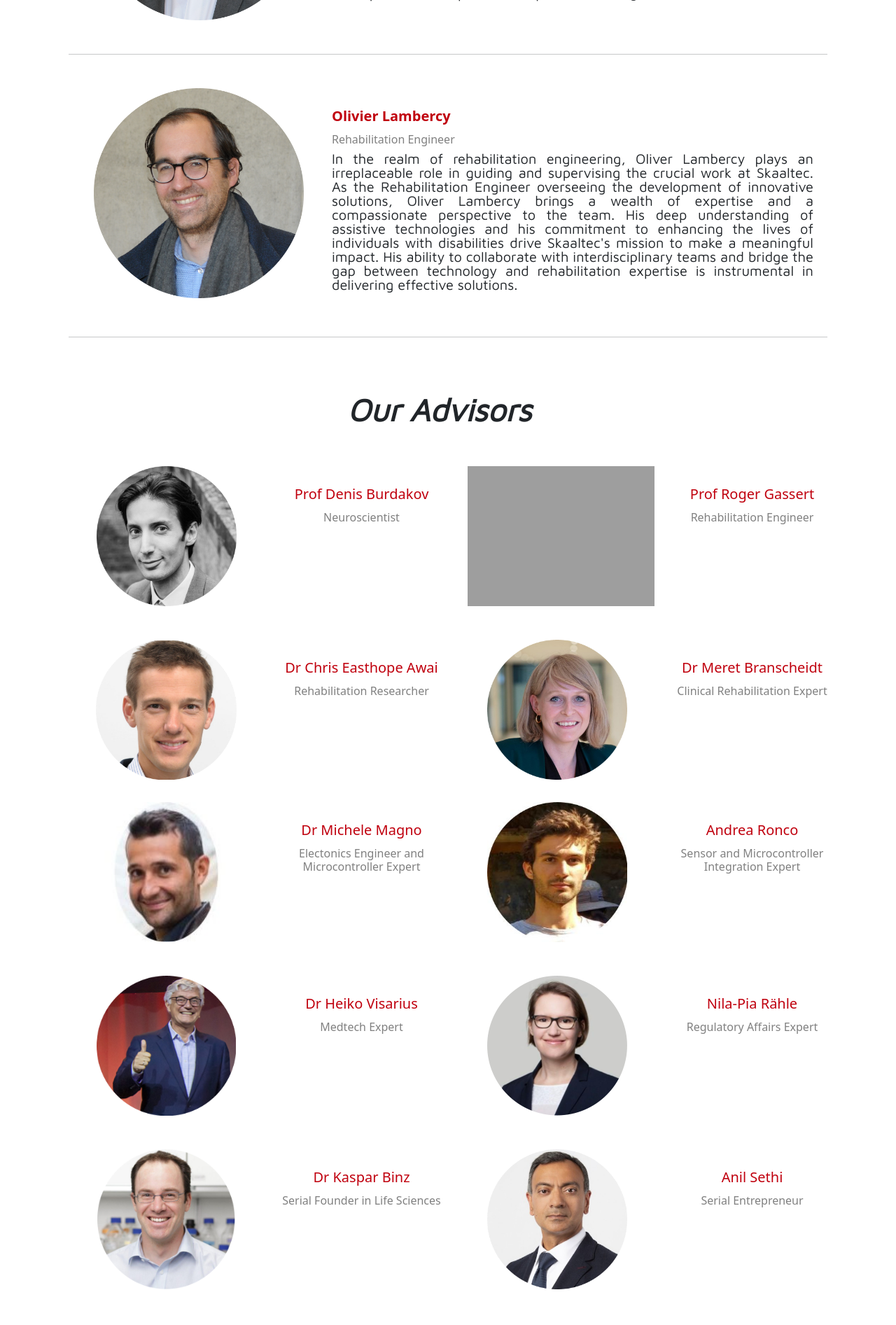
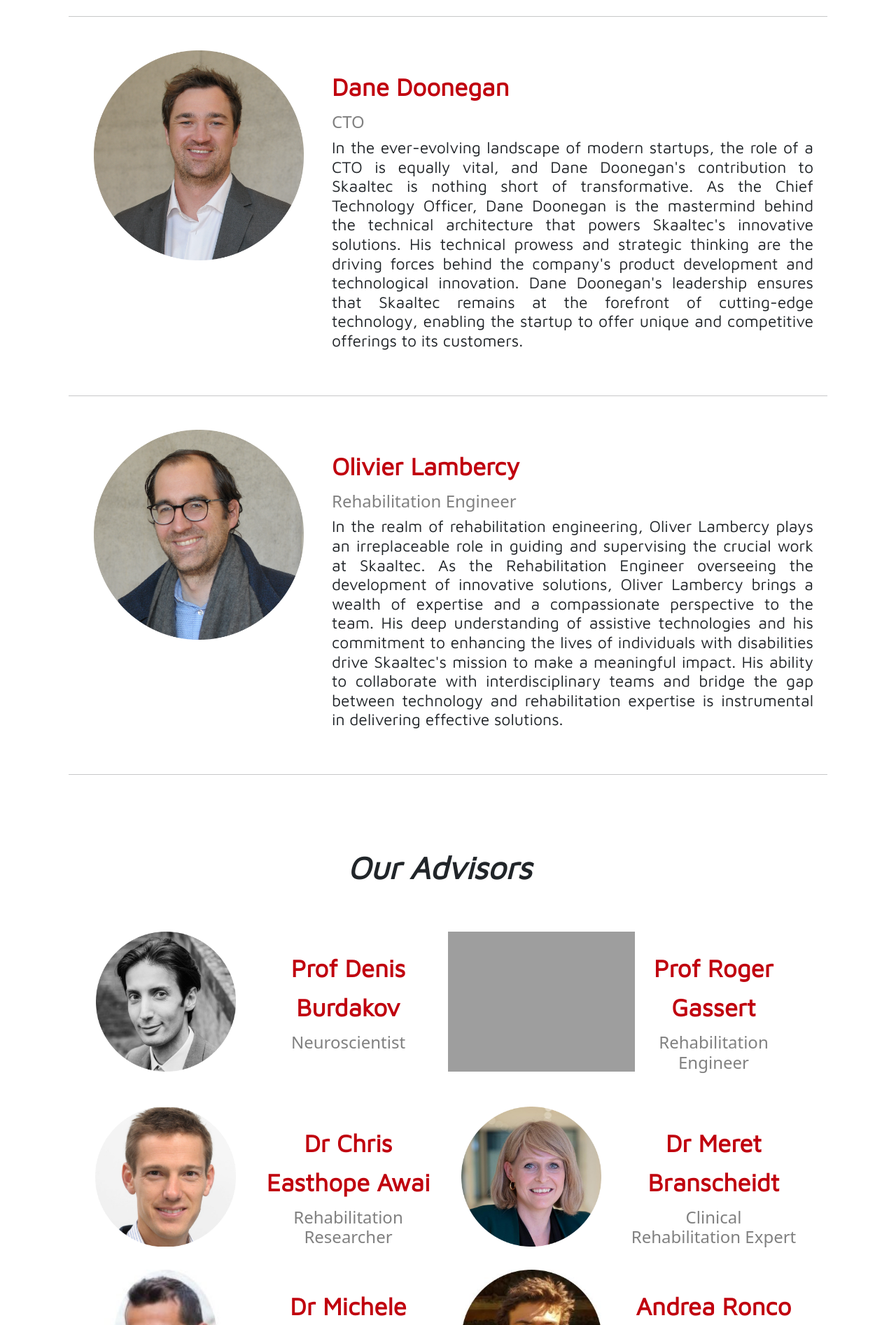
Before and after one commit to DanieleBuson/webapp_test8, a Django app: page /aboutus/ in a window 1280 px wide. Shown: the part 1853-3746 px from the top of the page at 70% size. Run offline with Django 4.2, Linux system fonts and the light colour scheme; some libraries are stand-ins or nearby versions; grey boxes are pictures that could not be loaded.

Commit message:
changed font size and justify to be responsive. fixed about us centered the advisors

```diff
--- a/skaaltec_test8/templates/skaaltec_test8/aboutus.html
+++ b/skaaltec_test8/templates/skaaltec_test8/aboutus.html
@@ -21,17 +21,17 @@
                 <br>
                 <br>
                 <br>
-                <h1 class="display-4" style="font-size: 60; line-height: 1.6;"><b><i>About us</i></b></h1>
+                <h1 class="display-4"><b><i>About us</i></b></h1>
                 <hr class="my-4">
                 <br>
                 <div class="row">
                     <div class="col-xl-8">
-                        <p class="lead col-xl-10" style="text-align: justify; text-justify: inter-word;">At Skaaltec, our extensive
+                        <p class="text col-xl-10">At Skaaltec, our extensive
                             scientific and technical expertise and our
                             dedication will make cutting-edge rehabilitation
                             systems widely accessible to patients in need.</p>
                         <br>
-                        <p class="lead col-xl-10" style="text-align: justify; text-justify: inter-word;">
+                        <p class="text col-xl-10">
                             The vision of SmartVNS arose from recognising clear gaps in the
                             current state of the art for stroke neurorehabilitation. As a team
                             of neuroscientists and engineers, with a network of clinicians in the
@@ -76,9 +76,9 @@
                 </div>
                 <div class="col-xl-8 col-md-12">
                     <br>
-                    <h5 style="color: rgb(192, 0, 14); line-height: 1.6;"><b>Paulius Viskaitis</b></h5>
-                    <h6 style="color: grey;">CEO</h6>
-                    <p style="text-align: justify; text-justify: inter-word;">In the dynamic world of startups, the role of a CEO is undeniably pivotal,
+                    <h3 style="color: rgb(192, 0, 14); line-height: 1.6;"><b>Paulius Viskaitis</b></h3>
+                    <h4 style="color: grey;">CEO</h4>
+                    <p class="text">In the dynamic world of startups, the role of a CEO is undeniably pivotal,
                         and Paulius Viskaitis's leadership at Skaaltec exemplifies this significance.
                         As the captain of the ship, Paulius Viskaitis's vision, determination,
                         and strategic acumen set the course for Skaaltec's journey.
@@ -97,9 +97,9 @@
                 </div>
                 <div class="col-xl-8 col-md-12">
                     <br>
-                    <h5 style="color: rgb(192, 0, 14); line-height: 1.6;"><b>Dane Doonegan</b></h5>
-                    <h6 style="color: grey;">CTO</h6>
-                    <p style="text-align: justify; text-justify: inter-word;">In the ever-evolving landscape of modern startups, the role
+                    <h3 style="color: rgb(192, 0, 14); line-height: 1.6;"><b>Dane Doonegan</b></h3>
+                    <h4 style="color: grey;">CTO</h4>
+                    <p class="text">In the ever-evolving landscape of modern startups, the role
                         of a CTO is equally vital, and Dane Doonegan's contribution to Skaaltec
                         is nothing short of transformative. As the Chief Technology
                         Officer, Dane Doonegan is the mastermind behind the technical architecture
@@ -122,9 +122,9 @@
                 </div>
                 <div class="col-xl-8 col-md-12">
                     <br>
-                    <h5 style="color: rgb(192, 0, 14); line-height: 1.6;"><b>Olivier Lambercy</b></h5>
-                    <h6 style="color: grey;">Rehabilitation Engineer</h6>
-                    <p style="text-align: justify; text-justify: inter-word;">In the realm of rehabilitation engineering, Oliver Lambercy plays an irreplaceable
+                    <h3 style="color: rgb(192, 0, 14); line-height: 1.6;"><b>Olivier Lambercy</b></h3>
+                    <h4 style="color: grey;">Rehabilitation Engineer</h4>
+                    <p class="text">In the realm of rehabilitation engineering, Oliver Lambercy plays an irreplaceable
                         role in guiding and supervising the crucial work at Skaaltec.
                         As the Rehabilitation Engineer overseeing the development of innovative solutions,
                         Oliver Lambercy brings a wealth of expertise and a compassionate perspective to the team.
@@ -139,20 +139,20 @@
                 <hr class="my-4">
             </div>
 
-            <div class="row my-4">
+            <div class="row m-4">
                 <div class="row my-5" style="text-align: center;">
                    <div class="col-xl-12">
                     <h3 style="text-align: center; font-size: 45;"><i><b>Our Advisors</b></i></h3>
                    </div>
                 </div>
-                <div class="row m-3">
+                <div class="row">
                     <div class="col-xl-3 col-md-12" style="text-align: center;">
                         <img src="{% static 'DN_team.png'%}" style="object-fit: contain;" height="200">
                     </div>
                     <div class="col-xl-3 col-md-12" style="text-align: center;">
                         <br>
-                        <h5 style="color: rgb(192, 0, 14); line-height: 1.6;">Prof Denis Burdakov </h5>
-                        <h6 style="color: grey;">Neuroscientist</h6>
+                        <h3 style="color: rgb(192, 0, 14); line-height: 1.6;">Prof Denis Burdakov </h3>
+                        <h4 style="color: grey;">Neuroscientist</h4>
                         <br>
                     </div>
                     <div class="col-xl-3 col-md-12" style="text-align: center;">
@@ -160,20 +160,22 @@
                     </div>
                     <div class="col-xl-3 col-md-12" style="text-align: center;">
                         <br>
-                        <h5 style="color: rgb(192, 0, 14); line-height: 1.6;">Prof Roger Gassert </h5>
-                        <h6 style="color: grey;">Rehabilitation Engineer</h6>
+                        <h3 style="color: rgb(192, 0, 14); line-height: 1.6;">Prof Roger Gassert </h3>
+                        <h4 style="color: grey;">Rehabilitation Engineer</h4>
                         <br>
                     </div>
                 </div>
-                <div class="row m-2"></div>
-                <div class="row m-3">
+                <div class="row m-2">
+
+                </div>
+                <div class="row">
                     <div class="col-xl-3 col-md-12" style="text-align: center;">
                         <img src="{% static 'CEA_team.png'%}" style="object-fit: contain;" height="200">
                     </div>
                     <div class="col-xl-3 col-md-12" style="text-align: center;">
                         <br>
-                        <h5 style="color: rgb(192, 0, 14); line-height: 1.6;">Dr Chris Easthope Awai</h5>
-                        <h6 style="color: grey;">Rehabilitation Researcher</h6>
+                        <h3 style="color: rgb(192, 0, 14); line-height: 1.6;">Dr Chris Easthope Awai</h3>
+                        <h4 style="color: grey;">Rehabilitation Researcher</h4>
                         <br>
                     </div>
                     <div class="col-xl-3 col-md-12" style="text-align: center;">
@@ -181,19 +183,19 @@
                     </div>
                     <div class="col-xl-3 col-md-12" style="text-align: center;">
                         <br>
-                        <h5 style="color: rgb(192, 0, 14); line-height: 1.6;">Dr Meret Branscheidt</h5>
-                        <h6 style="color: grey;">Clinical Rehabilitation Expert</h6>
+                        <h3 style="color: rgb(192, 0, 14); line-height: 1.6;">Dr Meret Branscheidt</h3>
+                        <h4 style="color: grey;">Clinical Rehabilitation Expert</h4>
                         <br>
                     </div>
                 </div>
-                <div class="row m-3">
+                <div class="row">
                     <div class="col-xl-3 col-md-12" style="text-align: center;">
                         <img src="{% static 'MM_team.jpg'%}" style="object-fit: contain;" height="200">
                     </div>
                     <div class="col-xl-3 col-md-12" style="text-align: center;">
                         <br>
-                        <h5 style="color: rgb(192, 0, 14); line-height: 1.6;">Dr Michele Magno</h5>
-                        <h6 style="color: grey;">Electonics Engineer and Microcontroller Expert</h6>
+                        <h3 style="color: rgb(192, 0, 14); line-height: 1.6;">Dr Michele Magno</h3>
+                        <h4 style="color: grey;">Electonics Engineer and Microcontroller Expert</h4>
                         <br>
                     </div>
                     <div class="col-xl-3 col-md-12" style="text-align: center;">
@@ -201,20 +203,20 @@
                     </div>
                     <div class="col-xl-3 col-md-12" style="text-align: center;">
                         <br>
-                        <h5 style="color: rgb(192, 0, 14); line-height: 1.6;">Andrea Ronco</h5>
-                        <h6 style="color: grey;">Sensor and Microcontroller Integration Expert</h6>
+                        <h3 style="color: rgb(192, 0, 14); line-height: 1.6;">Andrea Ronco</h3>
+                        <h4 style="color: grey;">Sensor and Microcontroller Integration Expert</h4>
                         <br>
                     </div>
                 </div>
                 <div class="row m-2"></div>
-                <div class="row m-3">
+                <div class="row">
                     <div class="col-xl-3 col-md-12" style="text-align: center;">
                         <img src="{% static 'HV_team.png'%}" style="object-fit: contain;" height="200">
                     </div>
                     <div class="col-xl-3 col-md-12" style="text-align: center;">
                         <br>
-                        <h5 style="color: rgb(192, 0, 14); line-height: 1.6;">Dr Heiko Visarius</h5>
-                        <h6 style="color: grey;">Medtech Expert</h6>
+                        <h3 style="color: rgb(192, 0, 14); line-height: 1.6;">Dr Heiko Visarius</h3>
+                        <h4 style="color: grey;">Medtech Expert</h4>
                         <br>
                     </div>
                     <div class="col-xl-3 col-md-12" style="text-align: center;">
@@ -222,20 +224,20 @@
                     </div>
                     <div class="col-xl-3 col-md-12" style="text-align: center;">
                         <br>
-                        <h5 style="color: rgb(192, 0, 14); line-height: 1.6;">Nila-Pia Rähle</h5>
-                        <h6 style="color: grey;">Regulatory Affairs Expert</h6>
+                        <h3 style="color: rgb(192, 0, 14); line-height: 1.6;">Nila-Pia Rähle</h3>
+                        <h4 style="color: grey;">Regulatory Affairs Expert</h4>
                         <br>
                     </div>
                 </div>
                 <div class="row m-2"></div>
-                <div class="row m-3">
+                <div class="row">
                     <div class="col-xl-3 col-md-12" style="text-align: center;">
                         <img src="{% static 'KB_team.png'%}" style="object-fit: contain;" height="200">
                     </div>
                     <div class="col-xl-3 col-md-12" style="text-align: center;">
                         <br>
-                        <h5 style="color: rgb(192, 0, 14); line-height: 1.6;">Dr Kaspar Binz</h5>
-                        <h6 style="color: grey;">Serial Founder in Life Sciences</h6>
+                        <h3 style="color: rgb(192, 0, 14); line-height: 1.6;">Dr Kaspar Binz</h3>
+                        <h4 style="color: grey;">Serial Founder in Life Sciences</h4>
                         <br>
                     </div>
                     <div class="col-xl-3 col-md-12" style="text-align: center;">
@@ -243,8 +245,8 @@
                     </div>
                     <div class="col-xl-3 col-md-12" style="text-align: center;">
                         <br>
-                        <h5 style="color: rgb(192, 0, 14); line-height: 1.6;">Anil Sethi</h5>
-                        <h6 style="color: grey;">Serial Entrepreneur</h6>
+                        <h3 style="color: rgb(192, 0, 14); line-height: 1.6;">Anil Sethi</h3>
+                        <h4 style="color: grey;">Serial Entrepreneur</h4>
                         <br>
                     </div>
                 </div>
@@ -276,7 +278,7 @@
                 <br>
                 <hr class="my-4">
                 <br>
-                <p class="lead col-xl-8" style="text-align: justify; text-justify: inter-word;">We extend our heartfelt gratitude and immense appreciation to our esteemed partners,
+                <p class="text col-xl-8 text">We extend our heartfelt gratitude and immense appreciation to our esteemed partners,
                     whose unwavering support has been instrumental in fueling Skaaltec's journey
                     of innovation and growth. Relab, with their dedication to rehabilitation
                     technology, has been an invaluable collaborator, bringing expertise that
--- a/static/style.css
+++ b/static/style.css
@@ -94,8 +94,32 @@
     }
   }
 
-  h1 { font-family: Maven Pro; font-size: 35; font-style: normal; font-variant: normal; font-weight: 700; line-height: 26.4px; }
+  /* h1 { font-family: Maven Pro; font-size: 35; font-style: normal; font-variant: normal; font-weight: 700; line-height: 26.4px; }
   h3 { font-family: Maven Pro; font-size: 25; font-style: normal; font-variant: normal; font-weight: 700; line-height: 15.4px; }
   p { font-family: Maven Pro; font-size: 20; font-style: normal; font-variant: normal; font-weight: 500; line-height: 20px; }
   blockquote { font-family: Maven Pro; font-size: 21px; font-style: normal; font-variant: normal; font-weight: 400; line-height: 30px; }
-  pre { font-family: Maven Pro; font-size: 13px; font-style: normal; font-variant: normal; font-weight: 400; line-height: 18.5667px; }
+  pre { font-family: Maven Pro; font-size: 13px; font-style: normal; font-variant: normal; font-weight: 400; line-height: 18.5667px; } */
+
+
+  /* If the screen size is 601px wide or more, set the font-size of <div> to 80px */
+@media screen and (min-width: 601px) {
+  h1 { font-family: Maven Pro; font-size: 60; font-style: normal; font-variant: normal; font-weight: 800; line-height: 1.6; }
+  h3 { font-family: Maven Pro; font-size: 35; font-style: normal; font-variant: normal; font-weight: 700; line-height: 1.6; }
+  h6 { font-family: Maven Pro; font-size: 27; font-style: normal; font-variant: normal; font-weight: 700; line-height: 1.3; }
+  p { font-family: Maven Pro; font-size: 23; font-style: normal; font-variant: normal; font-weight: 550; line-height: 1.2; }
+  .text{
+    text-align: justify;
+    text-justify: inter-word;
+  }
+}
+
+/* If the screen size is 600 wide or less, set the font-size of <div> to 30px */
+@media screen and (max-width: 600px) {
+  h1 { font-family: Maven Pro; font-size: 40; font-style: normal; font-variant: normal; font-weight: 800; line-height: 1.6; }
+  h3 { font-family: Maven Pro; font-size: 27; font-style: normal; font-variant: normal; font-weight: 700; line-height: 1.6; }
+  h6 { font-family: Maven Pro; font-size: 20; font-style: normal; font-variant: normal; font-weight: 700; line-height: 1.3; }
+  p { font-family: Maven Pro; font-size: 18; font-style: normal; font-variant: normal; font-weight: 550; line-height: 1.2; }
+  .text{
+    text-align: left;
+  }
+}
--- a/templates/base.html
+++ b/templates/base.html
@@ -13,6 +13,7 @@
         <link rel="stylesheet" href="{% static 'style.css' %}">
 
         <link rel="stylesheet" type="text/css" href="//fonts.googleapis.com/css?family=Maven+Pro" />
+        <link rel="stylesheet" type="text/css" href="//fonts.googleapis.com/css?family=Josefin+Slab" />
 
         <script src="https://kit.fontawesome.com/21241e7778.js" crossorigin="anonymous"></script>
 
```
Also changed, not shown: skaaltec_test8/templates/skaaltec_test8/contactus.html (+5 -5 lines), skaaltec_test8/templates/skaaltec_test8/main.html (+9 -9 lines), skaaltec_test8/templates/skaaltec_test8/news.html (+5 -5 lines), skaaltec_test8/templates/skaaltec_test8/solutions.html (+23 -23 lines).
